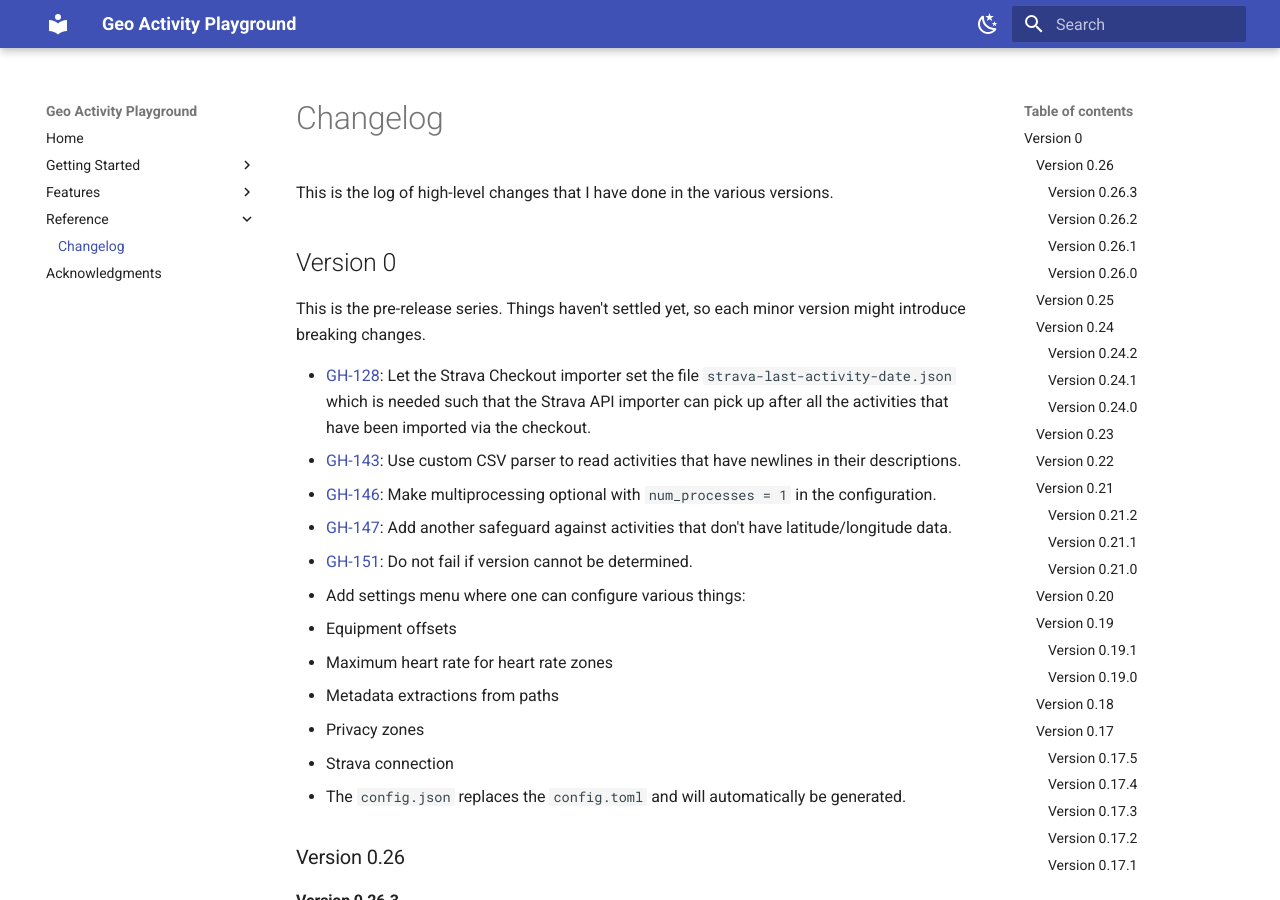
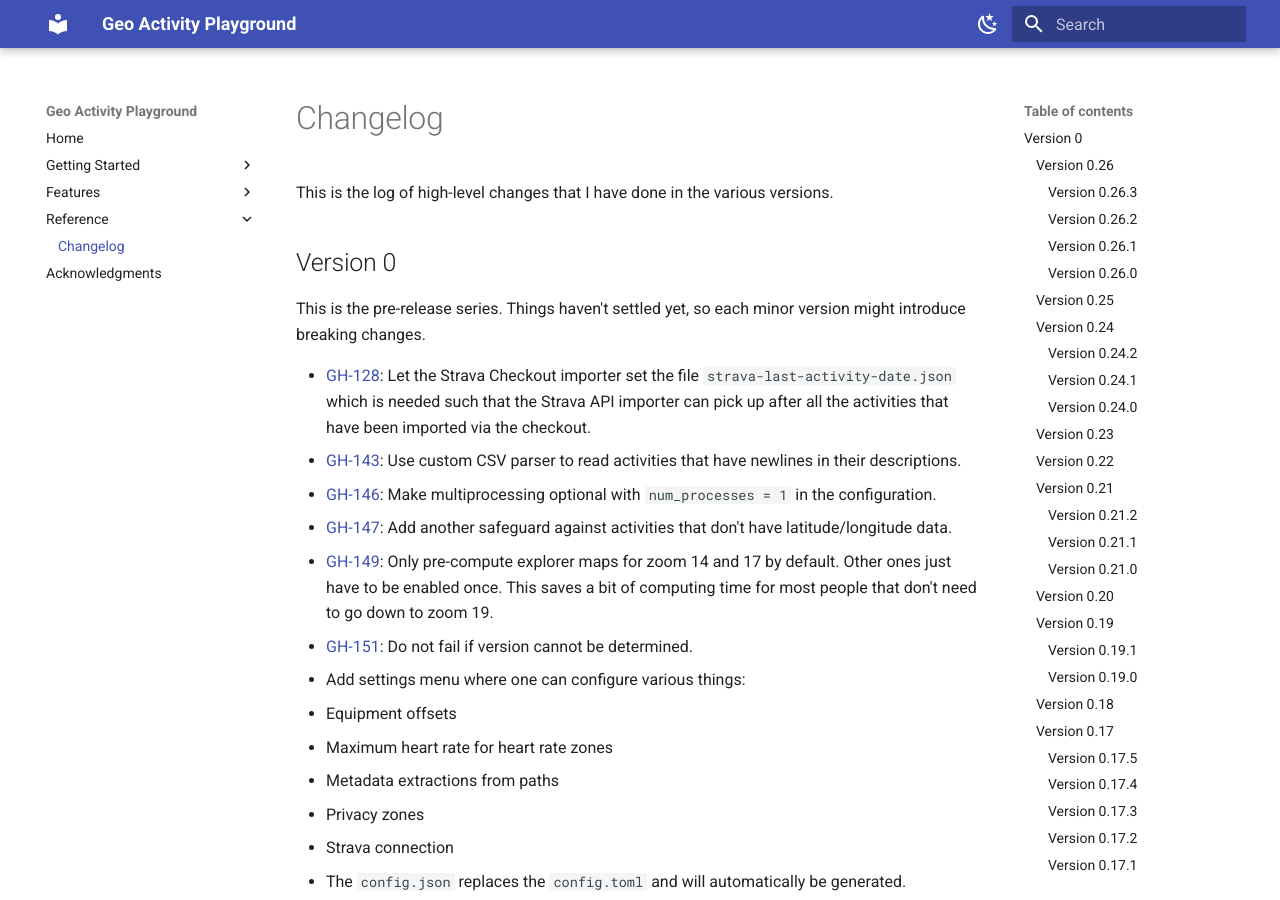
Before and after one commit to martin-ueding/geo-activity-playground, an MkDocs documentation site: the page built from docs/reference/changelog.md, in a window 1280 px wide and 900 px high. Built offline with MkDocs 1.6.1 and Material for MkDocs 9.7.7, drawn with Linux system fonts in a browser that asks for light colours.

Commit message:
Changelog entry

```diff
--- a/docs/reference/changelog.md
+++ b/docs/reference/changelog.md
@@ -10,6 +10,7 @@ This is the pre-release series. Things haven't settled yet, so each minor versio
 - [GH-143](https://github.com/martin-ueding/geo-activity-playground/issues/143): Use custom CSV parser to read activities that have newlines in their descriptions.
 - [GH-146](https://github.com/martin-ueding/geo-activity-playground/issues/146): Make multiprocessing optional with `num_processes = 1` in the configuration.
 - [GH-147](https://github.com/martin-ueding/geo-activity-playground/issues/147): Add another safeguard against activities that don't have latitude/longitude data.
+- [GH-149](https://github.com/martin-ueding/geo-activity-playground/issues/149): Only pre-compute explorer maps for zoom 14 and 17 by default. Other ones just have to be enabled once. This saves a bit of computing time for most people that don't need to go down to zoom 19.
 - [GH-151](https://github.com/martin-ueding/geo-activity-playground/issues/151): Do not fail if version cannot be determined.
 - Add settings menu where one can configure various things:
   - Equipment offsets
```
